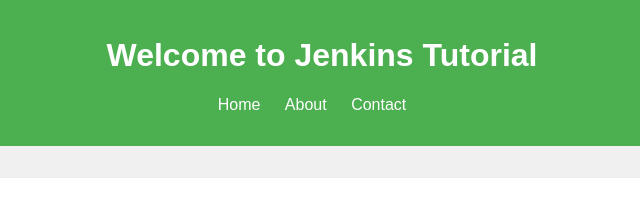
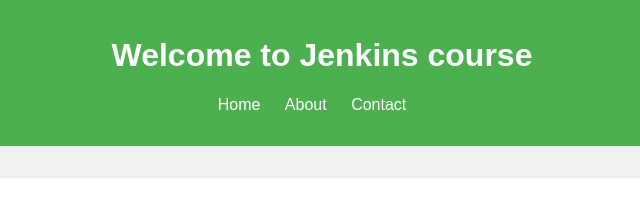
Before and after one commit to Sayantan567/JENKINS_PRACTICE, a plain HTML site: page index.html in a window 1280 px wide. Shown: the top 211 px of the page, 318-958 px from the left. Drawn offline with Linux system fonts and the light colour scheme.

Commit message:
Update header title from 'Tutorial' to 'course'

```diff
--- a/index.html
+++ b/index.html
@@ -51,7 +51,7 @@
 </head>
 <body>
     <header>
-        <h1>Welcome to Jenkins Tutorial</h1>
+        <h1>Welcome to Jenkins course</h1>
         <nav>
             <ul>
                 <li><a href="#home">Home</a></li>
```
